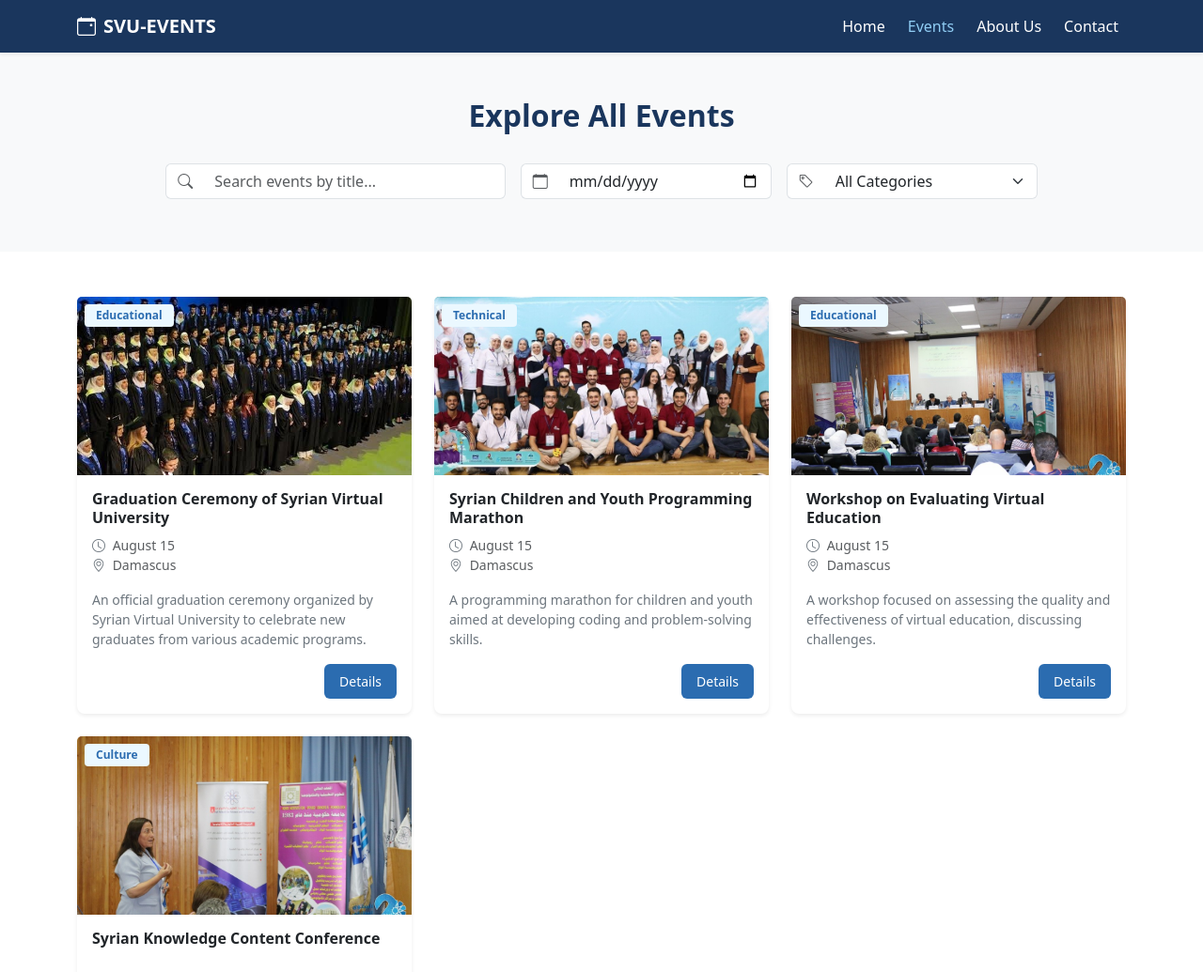
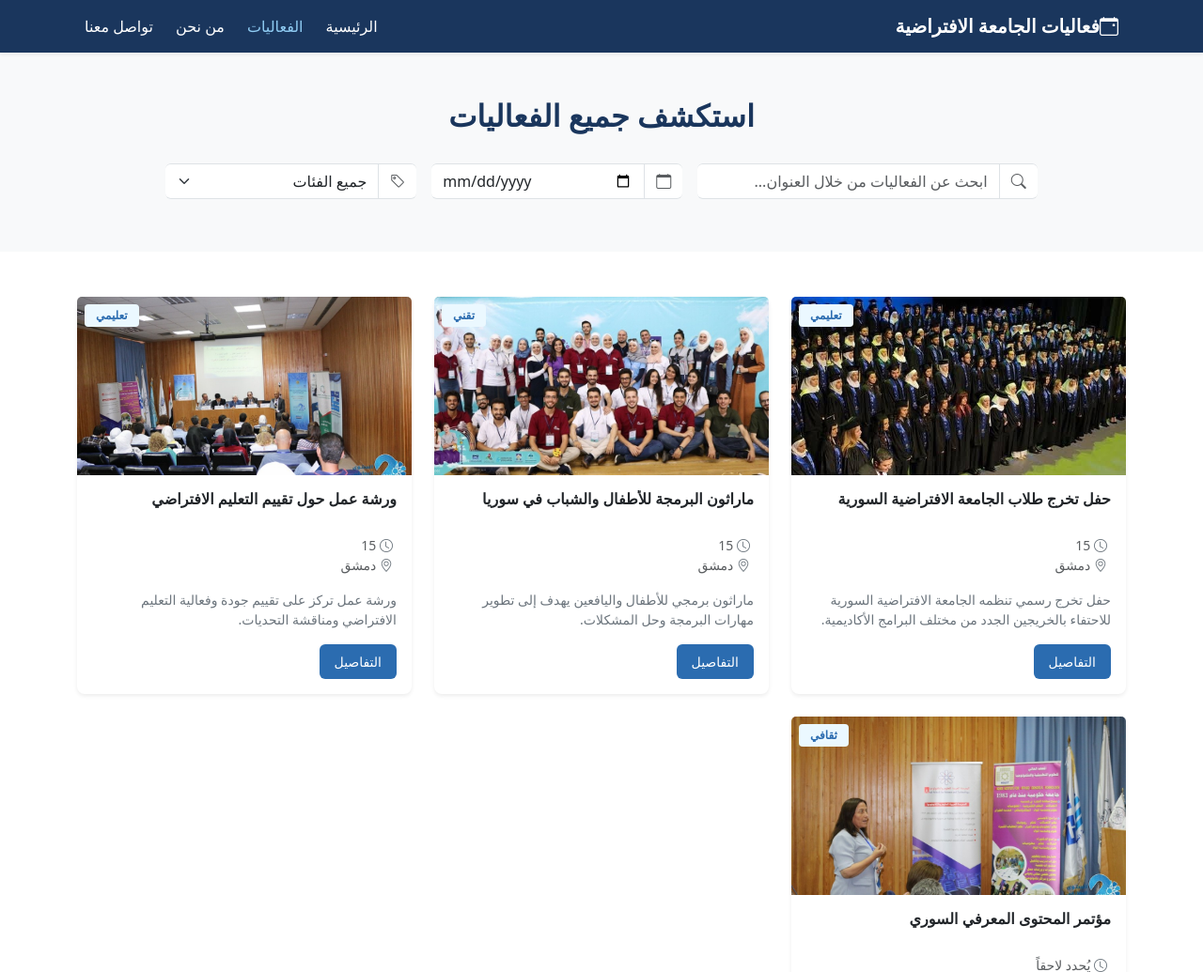
Before and after one commit to Eng-mohammad72454/SVU-EVENTS, a plain HTML site: page events.html in a window 1280 px wide. Shown: the top 1035 px of the page at 94% size. Drawn offline with nearby package versions, Linux system fonts and the light colour scheme.

Commit message:
Update events.html

```diff
--- a/events.html
+++ b/events.html
@@ -1,12 +1,13 @@
 <!DOCTYPE html>
-<html lang="en" dir="ltr">
+<html lang="ar" dir="rtl">
 
 <head>
   <meta charset="UTF-8" />
   <meta name="viewport" content="width=device-width, initial-scale=1" />
-  <title>SVU Events - All Events</title>
+  <title>فعاليات الجامعة الافتراضية السورية - جميع الفعاليات</title>
 
-  <link href="https://cdn.jsdelivr.net/npm/bootstrap@5.3.3/dist/css/bootstrap.min.css" rel="stylesheet">
+  <!-- Bootstrap RTL CSS -->
+  <link rel="stylesheet" href="https://cdn.jsdelivr.net/npm/bootstrap@5.3.3/dist/css/bootstrap.rtl.min.css">
   <link rel="stylesheet" href="https://cdn.jsdelivr.net/npm/bootstrap-icons@1.11.3/font/bootstrap-icons.min.css">
   <link rel="stylesheet" href="https://cdnjs.cloudflare.com/ajax/libs/font-awesome/6.6.0/css/all.min.css">
 
@@ -18,7 +19,7 @@
   <nav class="navbar navbar-expand-lg sticky-top custom-navbar shadow-sm">
     <div class="container">
       <a class="navbar-brand fw-bold" href="index.html">
-        <i class="bi bi-calendar-event me-2"></i>SVU-EVENTS
+        <i class="bi bi-calendar-event ms-2"></i>فعاليات الجامعة الافتراضية
       </a>
       <button class="navbar-toggler text-white border-0" type="button" data-bs-toggle="collapse" data-bs-target="#navbarNav">
         <i class="bi bi-list fs-2 text-white"></i>
@@ -26,16 +27,16 @@
       <div class="collapse navbar-collapse justify-content-end" id="navbarNav">
         <ul class="navbar-nav gap-lg-2 text-center">
           <li class="nav-item">
-            <a class="nav-link" href="index.html">Home</a>
+            <a class="nav-link" href="index.html">الرئيسية</a>
           </li>
           <li class="nav-item">
-            <a class="nav-link active" href="events.html">Events</a>
+            <a class="nav-link active" href="events.html">الفعاليات</a>
           </li>
           <li class="nav-item">
-            <a class="nav-link" href="about.html">About Us</a>
+            <a class="nav-link" href="about.html">من نحن</a>
           </li>
           <li class="nav-item">
-            <a class="nav-link" href="contact.html">Contact</a>
+            <a class="nav-link" href="contact.html">تواصل معنا</a>
           </li>
         </ul>
       </div>
@@ -44,38 +45,38 @@
 
   <section class="py-5 bg-light">
     <div class="container">
-      <h2 class="text-center section-title">Explore All Events</h2>
+      <h2 class="text-center section-title">استكشف جميع الفعاليات</h2>
 
       <div class="row justify-content-center g-3 mb-2">
         <div class="col-md-4">
           <div class="input-group">
-            <span class="input-group-text bg-white text-muted border-end-0">
+            <span class="input-group-text bg-white text-muted border-start-0">
               <i class="bi bi-search"></i>
             </span>
-            <input type="text" id="searchInput" class="form-control border-start-0" placeholder="Search events by title...">
+            <input type="text" id="searchInput" class="form-control border-end-0" placeholder="ابحث عن الفعاليات من خلال العنوان...">
           </div>
         </div>
 
         <div class="col-md-3">
           <div class="input-group">
-            <span class="input-group-text bg-white text-muted border-end-0">
+            <span class="input-group-text bg-white text-muted border-start-0">
               <i class="bi bi-calendar"></i>
             </span>
-            <input type="date" id="dateFilter" class="form-control border-start-0">
+            <input type="date" id="dateFilter" class="form-control border-end-0">
           </div>
         </div>
 
         <div class="col-md-3">
           <div class="input-group">
-            <span class="input-group-text bg-white text-muted border-end-0">
+            <span class="input-group-text bg-white text-muted border-start-0">
               <i class="bi bi-tag"></i>
             </span>
-            <select id="categoryFilter" class="form-select border-start-0">
-              <option value="all">All Categories</option>
-              <option value="Educational">Educational</option>
-              <option value="Culture">Culture</option>
-              <option value="Technical">Technical</option>
-              <option value="Sport">Sport</option>
+            <select id="categoryFilter" class="form-select border-end-0">
+              <option value="all">جميع الفئات</option>
+              <option value="Educational">تعليمي</option>
+              <option value="Culture">ثقافي</option>
+              <option value="Technical">تقني</option>
+              <option value="Sport">رياضي</option>
             </select>
           </div>
         </div>
@@ -98,11 +99,11 @@
         <a href="#"><i class="fab fa-twitter fs-5"></i></a>
         <a href="#"><i class="fab fa-linkedin-in fs-5"></i></a>
       </div>
-      <p class="small mb-0">© 2026 SVU-EVENTS. All rights reserved.</p>
+      <p class="small mb-0">© 2026 جميع الحقوق محفوظة - فعاليات الجامعة الافتراضية السورية.</p>
     </div>
   </footer>
 
-  <button id="scrollTopBtn" title="Go to top">
+  <button id="scrollTopBtn" title="الرجوع للأعلى">
     <i class="bi bi-arrow-up"></i>
   </button>
 
@@ -111,35 +112,39 @@
   <script>
     const allEvents = [
       {
-        title: "Graduation Ceremony of Syrian Virtual University",
+        title: "حفل تخرج طلاب الجامعة الافتراضية السورية",
         category: "Educational",
-        place: "Damascus",
-        date: "August 15–20, 2024 – 6:00 PM to 10:00 PM",
-        description: "An official graduation ceremony organized by Syrian Virtual University to celebrate new graduates from various academic programs.",
+        categoryAr: "تعليمي",
+        place: "دمشق",
+        date: "15–20 أغسطس 2024 – 6:00 مساءً حتى 10:00 مساءً",
+        description: "حفل تخرج رسمي تنظمه الجامعة الافتراضية السورية للاحتفاء بالخريجين الجدد من مختلف البرامج الأكاديمية.",
         image: "assets/imgs/img4.jpg"
       },
       {
-        title: "Syrian Children and Youth Programming Marathon",
+        title: "ماراثون البرمجة للأطفال والشباب في سوريا",
         category: "Technical",
-        place: "Damascus",
-        date: "August 15–20, 2019 – 6:00 PM to 10:00 PM",
-        description: "A programming marathon for children and youth aimed at developing coding and problem-solving skills.",
+        categoryAr: "تقني",
+        place: "دمشق",
+        date: "15–20 أغسطس 2019 – 6:00 مساءً حتى 10:00 مساءً",
+        description: "ماراثون برمجي للأطفال واليافعين يهدف إلى تطوير مهارات البرمجة وحل المشكلات.",
         image: "assets/imgs/img5.jpg"
       },
       {
-        title: "Workshop on Evaluating Virtual Education",
+        title: "ورشة عمل حول تقييم التعليم الافتراضي",
         category: "Educational",
-        place: "Damascus",
-        date: "August 15–20, 2017 – 6:00 PM to 10:00 PM",
-        description: "A workshop focused on assessing the quality and effectiveness of virtual education, discussing challenges.",
+        categoryAr: "تعليمي",
+        place: "دمشق",
+        date: "15–20 أغسطس 2017 – 6:00 مساءً حتى 10:00 مساءً",
+        description: "ورشة عمل تركز على تقييم جودة وفعالية التعليم الافتراضي ومناقشة التحديات.",
         image: "assets/imgs/img6.jpg"
       },
       {
-        title: "Syrian Knowledge Content Conference",
+        title: "مؤتمر المحتوى المعرفي السوري",
         category: "Culture",
-        place: "Damascus",
-        date: "TBA",
-        description: "A conference dedicated to enriching Arabic digital knowledge content.",
+        categoryAr: "ثقافي",
+        place: "دمشق",
+        date: "يُحدد لاحقاً",
+        description: "مؤتمر مخصص لإثراء المحتوى المعرفي الرقمي العربي.",
         image: "assets/imgs/img1.jpg"
       }
     ];
@@ -156,7 +161,7 @@
         container.innerHTML = `
           <div class="col-12 text-center py-5">
             <i class="bi bi-calendar-x text-muted fs-1 mb-2 d-block"></i>
-            <p class="text-muted">No events found matching your criteria.</p>
+            <p class="text-muted">لم يتم العثور على أي فعاليات تطابق بحثك.</p>
           </div>
         `;
         return;
@@ -168,7 +173,7 @@
             <div class="card custom-card h-100 border-0 shadow-sm">
               <div class="position-relative">
                 <img src="${event.image}" alt="${event.title}" class="card-img-top" style="height: 190px; object-fit: cover;">
-                <span class="position-absolute top-0 start-0 m-2 badge badge-category">${event.category}</span>
+                <span class="position-absolute top-0 end-0 m-2 badge badge-category">${event.categoryAr}</span>
               </div>
 
               <div class="card-body d-flex flex-column">
@@ -177,17 +182,17 @@
                 </h5>
 
                 <div class="small text-muted mb-3">
-                  <div><i class="bi bi-clock me-1 text-secondary"></i> ${event.date.split('–')[0]}</div>
-                  <div><i class="bi bi-geo-alt me-1 text-secondary"></i> ${event.place}</div>
+                  <div><i class="bi bi-clock ms-1 text-secondary"></i> ${event.date.split('–')[0]}</div>
+                  <div><i class="bi bi-geo-alt ms-1 text-secondary"></i> ${event.place}</div>
                 </div>
 
                 <p class="card-text text-secondary small flex-grow-1 mb-3" style="display: -webkit-box; -webkit-line-clamp: 3; -webkit-box-orient: vertical; overflow: hidden;">
                   ${event.description}
                 </p>
 
-                <div class="text-end mt-auto">
+                <div class="text-start mt-auto">
                   <button class="btn btn-svu btn-sm px-3" onclick='openEvent(${JSON.stringify(event)})'>
-                    Details
+                    التفاصيل
                   </button>
                 </div>
               </div>
```
